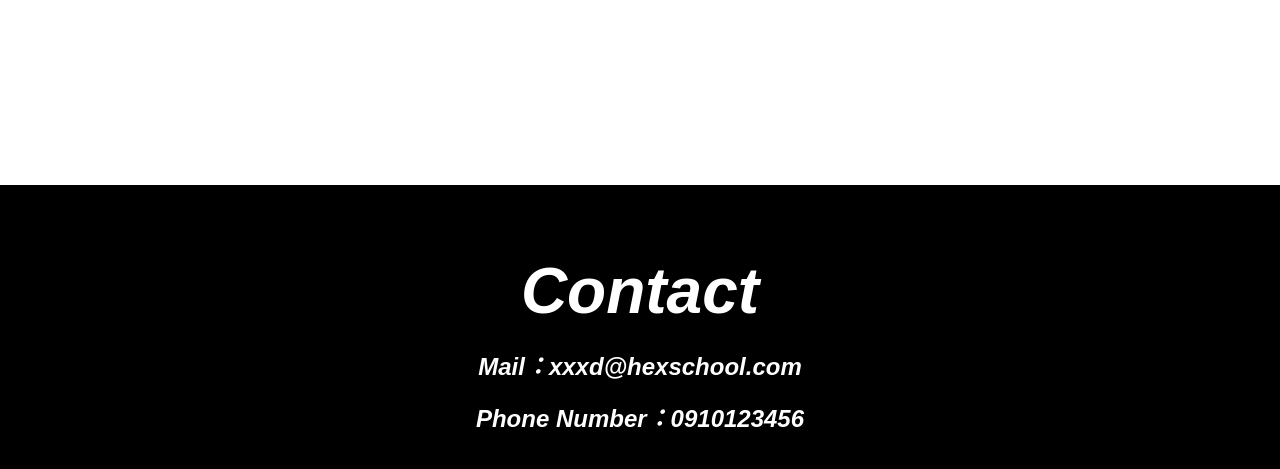
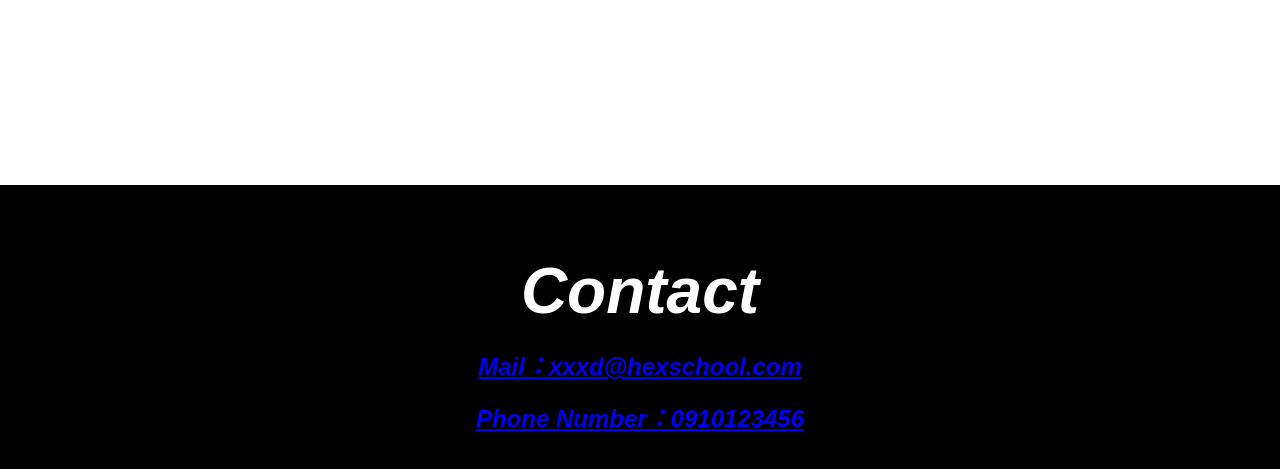
Before and after one commit to Hyliao711/week2, a plain HTML site: page index.html in a window 1280 px wide. Shown: the part 5238-5707 px from the top of the page. Drawn offline with Linux system fonts and the light colour scheme.

Commit message:
Update index.html

```diff
--- a/index.html
+++ b/index.html
@@ -70,8 +70,8 @@
         <div class="contact">
             <ul>
                 <li><h2>Contact</h2></li>
-                <li><p>Mail：xxxd@hexschool.com</p></li>
-                <li><p>Phone Number：0910123456</p></li>
+                <li><p><a href="mailto:xxxd@hexschool.com">Mail：xxxd@hexschool.com</a></p></li>
+                <li><p><a href="tel:+886-910123456">Phone Number：0910123456</a></p></li>
             </ul>
         </div>
     </div>
```
